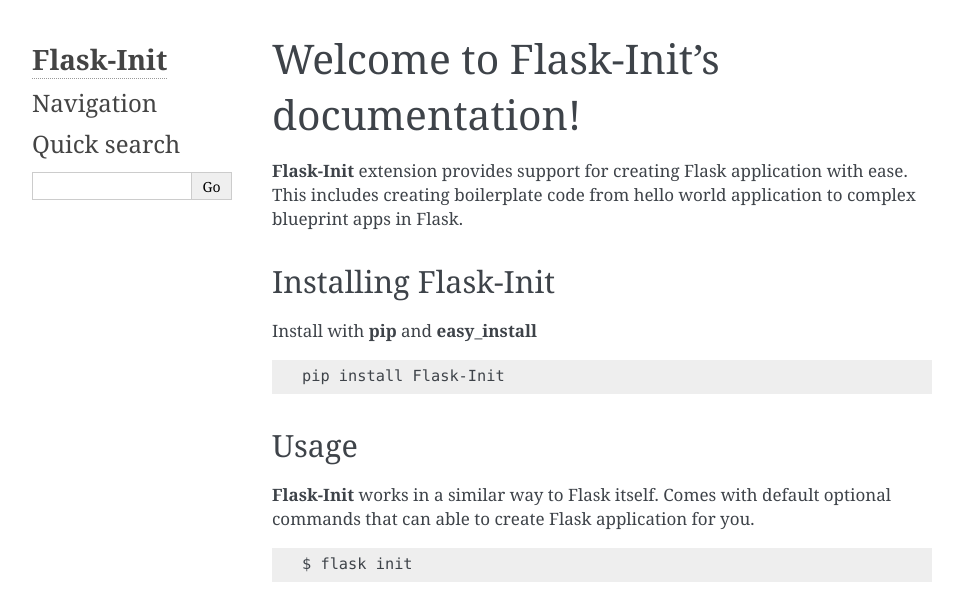
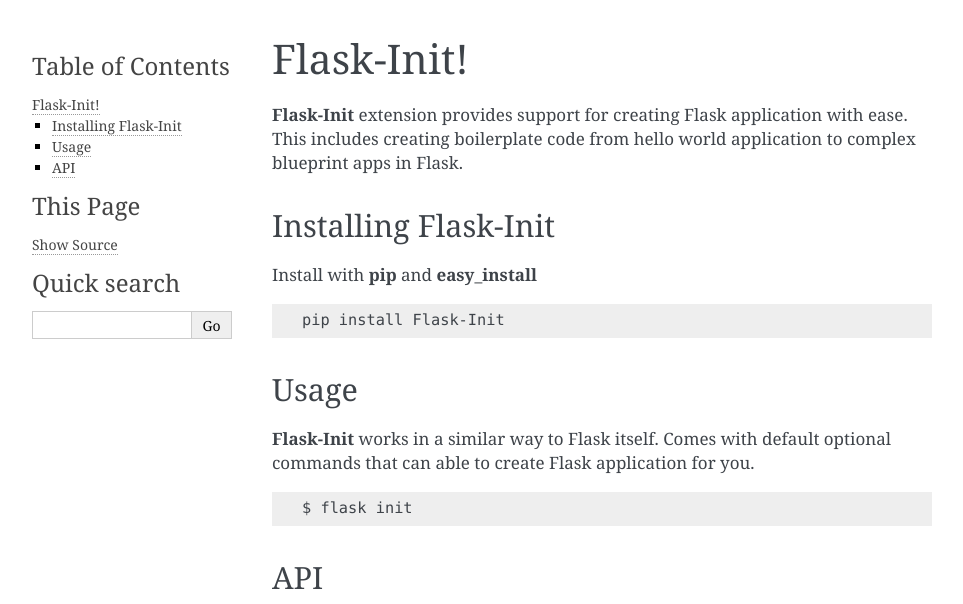
Before and after one commit to rajasimon/Flask-Init, a Sphinx documentation site: the page built from docs/index.rst, in a window 1280 px wide, cut to the strip 0-604 px from the top of the page. Shown: the whole strip, without its empty margins (148-1111 px from the left). Built offline with Sphinx 7.4.7, drawn with Linux system fonts in a browser that asks for light colours.

Commit message:
Sidebar content removed and doc improved

```diff
--- a/docs/conf.py
+++ b/docs/conf.py
@@ -103,13 +103,6 @@
 # This is required for the alabaster theme
 # refs: http://alabaster.readthedocs.io/en/latest/installation.html#sidebars
 html_sidebars = {
-    '**': [
-        'about.html',
-        'navigation.html',
-        'relations.html',  # needs 'show_related': True theme option to display
-        'searchbox.html',
-        'donate.html',
-    ]
 }
 
 
--- a/docs/index.rst
+++ b/docs/index.rst
@@ -3,7 +3,7 @@
    You can adapt this file completely to your liking, but it should at least
    contain the root `toctree` directive.
 
-Welcome to Flask-Init's documentation!
+Flask-Init!
 ======================================
 
 **Flask-Init** extension provides support for creating Flask application with ease.
@@ -31,6 +31,6 @@
 API
 ----
 
-.. module:: flask_init.commands
+.. module:: flask_init.commands.cli
 
-.. autofunction:: cli
+.. autofunction:: flask_init.commands.cli
```
Also changed, not shown: 1 other file.
